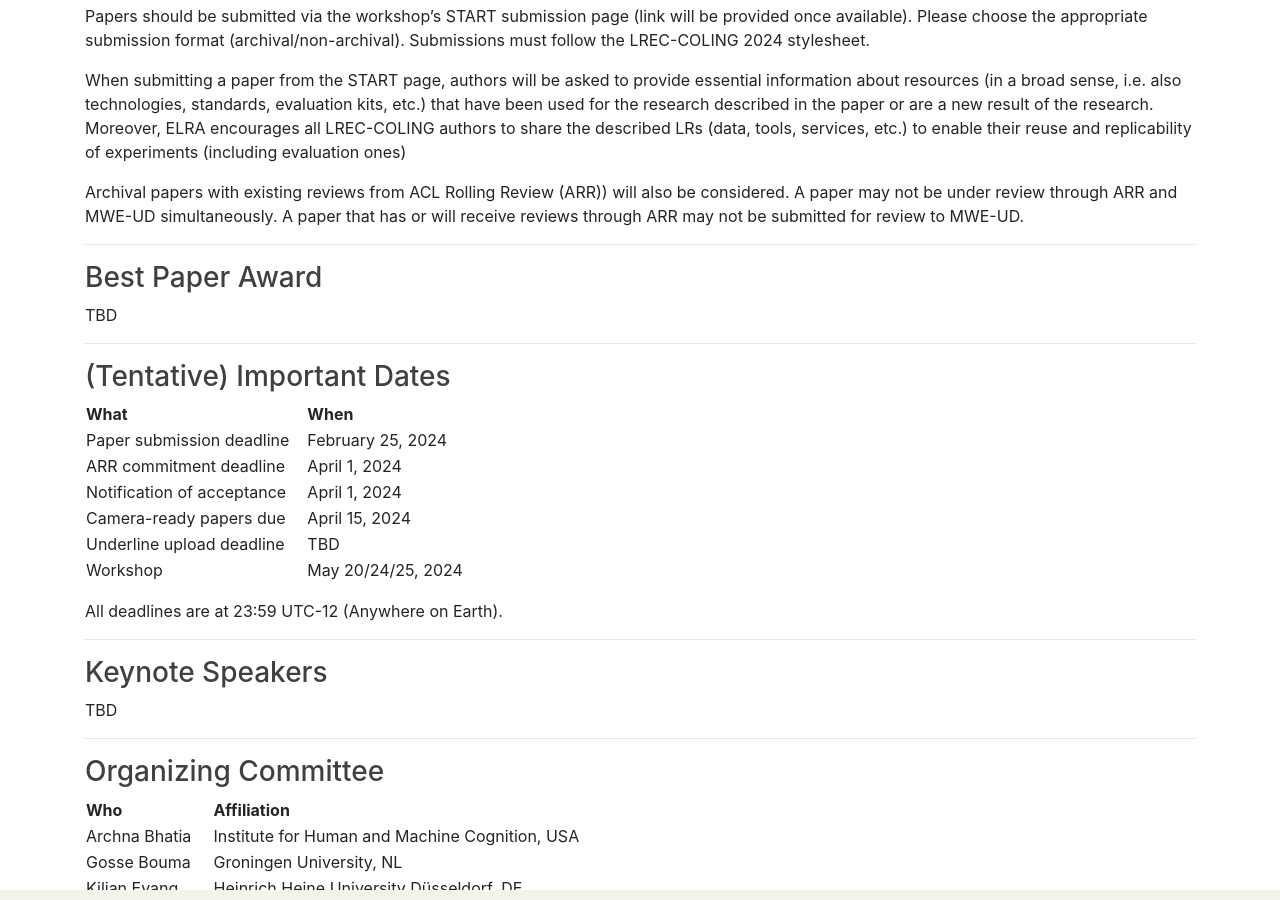
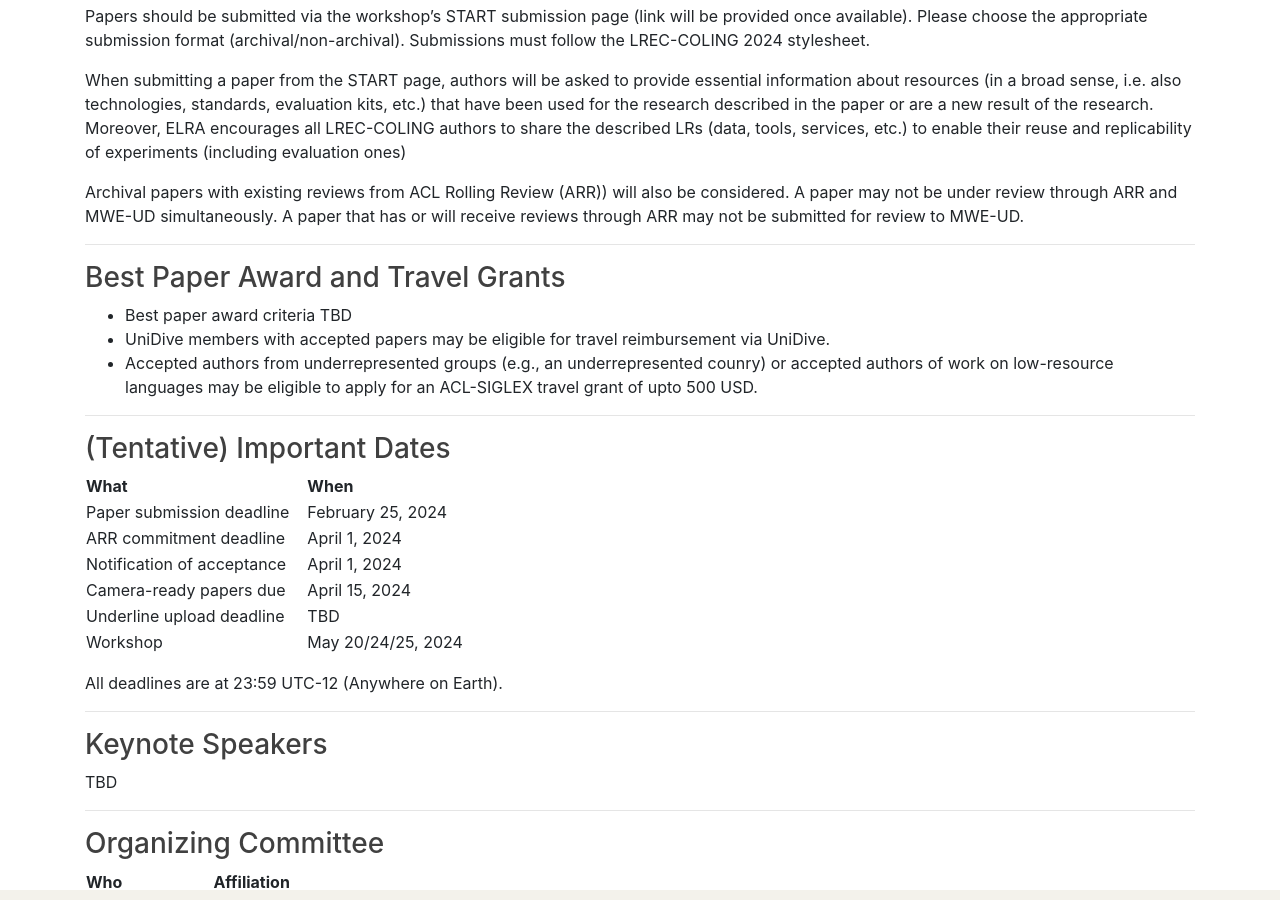
Before and after one commit to multiword/multiword.github.io, a Jekyll site: the page built from mweud2024/index.md, in a window 1280 px wide and 900 px high, scrolled down 2200 px. Built offline with Jekyll 4.4.1, drawn with Linux system fonts in a browser that asks for light colours; comment, search, counter and statistics services are not loaded; some of the changed text lies outside the part shown.

Commit message:
Add available best paper award and travel grants information

```diff
--- a/mweud2024/index.md
+++ b/mweud2024/index.md
@@ -41,7 +41,7 @@ Special Interest Group on the Lexicon ([SIGLEX](http://www.siglex.org/)) of the
 - [Description](#description)
 - [Submission Formats](#submission)
 - [Paper Submission and Templates](#instructions)
-- [Best Paper Award](#award)
+- [Best Paper Award and Travel Grants](#award)
 - [Important Dates](#dates)
 - [Keynote Speakers](#keynotes)
 - [Organizing Committee](#organizers)
@@ -113,9 +113,12 @@ Archival papers with existing reviews from ACL Rolling Review (ARR)) will also b
 
 -----
 
-### <a name="award">Best Paper Award</a>
+### <a name="award">Best Paper Award and Travel Grants</a>
 
-TBD
+- Best paper award criteria TBD
+- UniDive members with accepted papers may be eligible for travel reimbursement via UniDive.
+- Accepted authors from underrepresented groups (e.g., an underrepresented counry) or accepted authors of work on low-resource languages may be eligible to apply for an ACL-SIGLEX travel grant of upto 500 USD.
+
 
 -----
 
```
